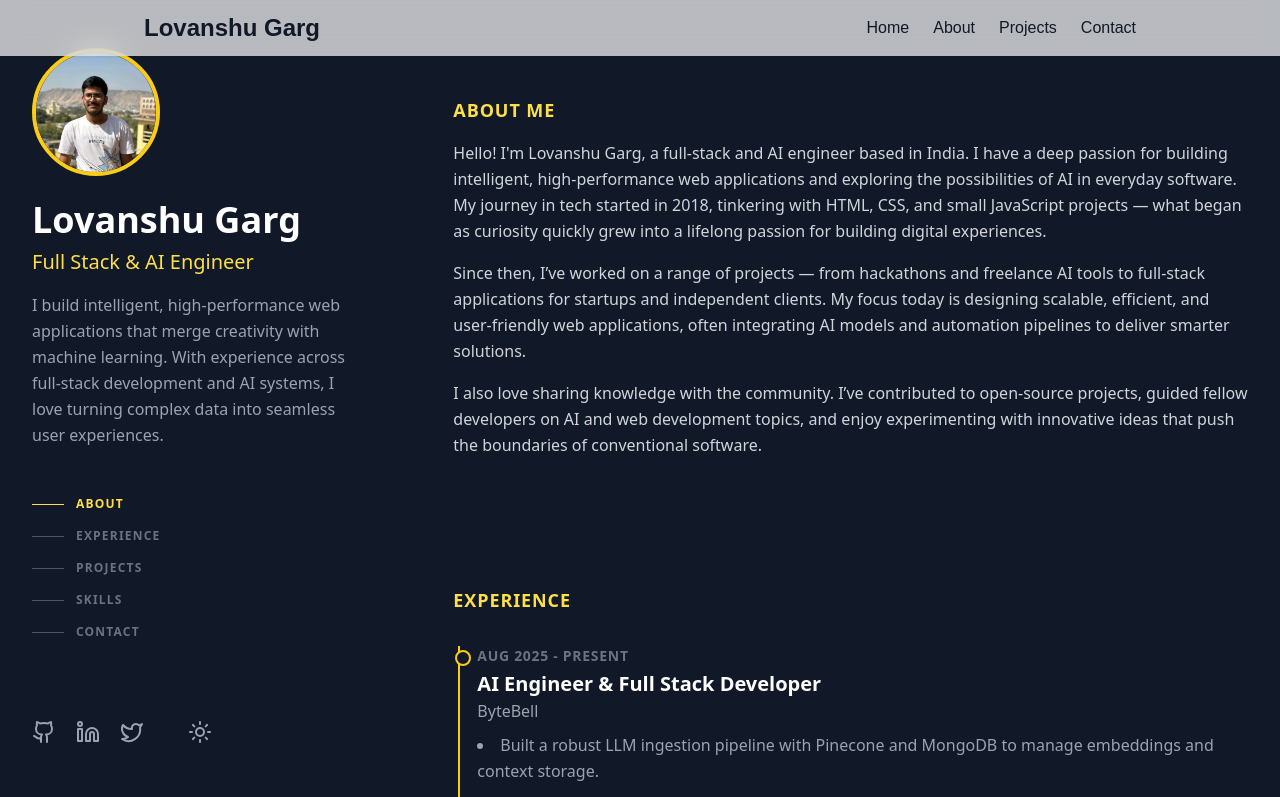
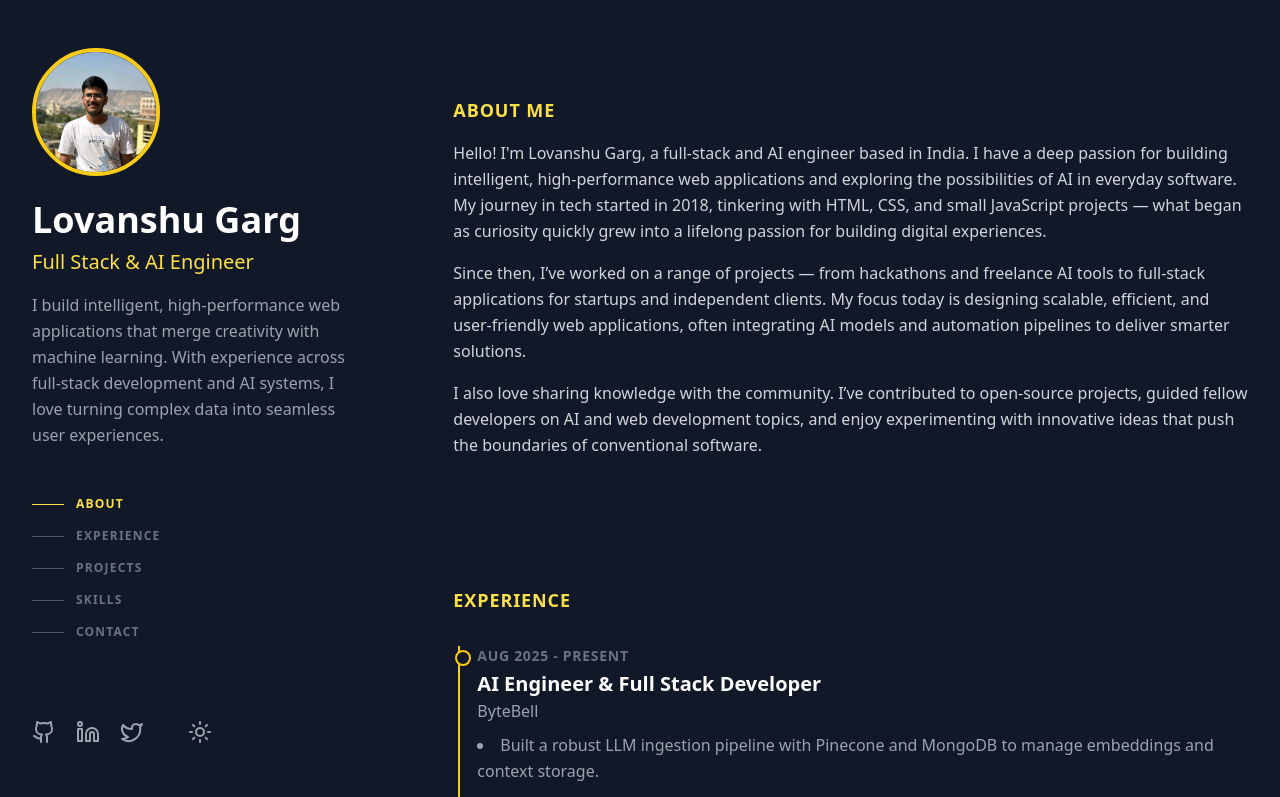
Before and after one commit to bharatsachya/portfolio, a Next.js app: page / in a window 1280 px wide. Shown: the top 797 px of the page. Built offline with nearby package versions, Linux system fonts and the light colour scheme.

Commit message:
remove navbar

```diff
--- a/app/layout.tsx
+++ b/app/layout.tsx
@@ -1,6 +1,4 @@
 import "./globals.css";
-import Navbar from "@/components/Navbar";
-
 export const metadata = {
   title: "Lovanshu Garg | Portfolio",
   description: "Personal portfolio of Lovanshu Garg, Full Stack Developer and AI Enthusiast.",
@@ -10,7 +8,6 @@ export default function RootLayout({ children }: { children: React.ReactNode })
   return (
     <html lang="en">
       <body className="bg-gray-50 text-gray-900">
-        <Navbar />
         {children}
       </body>
     </html>
```
